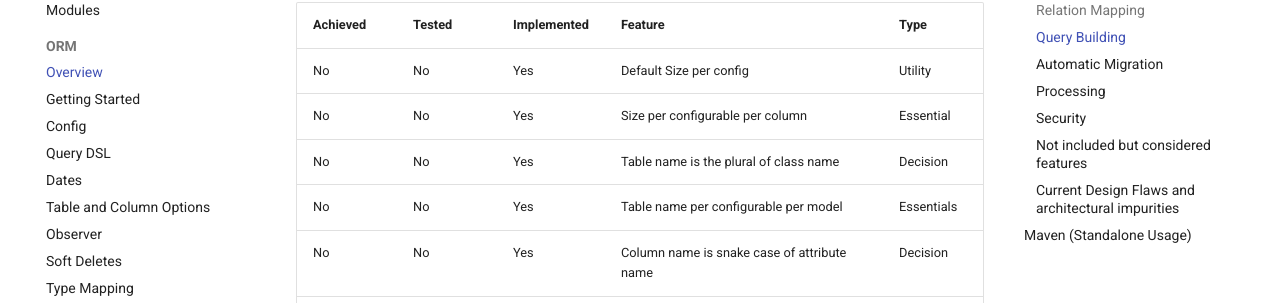
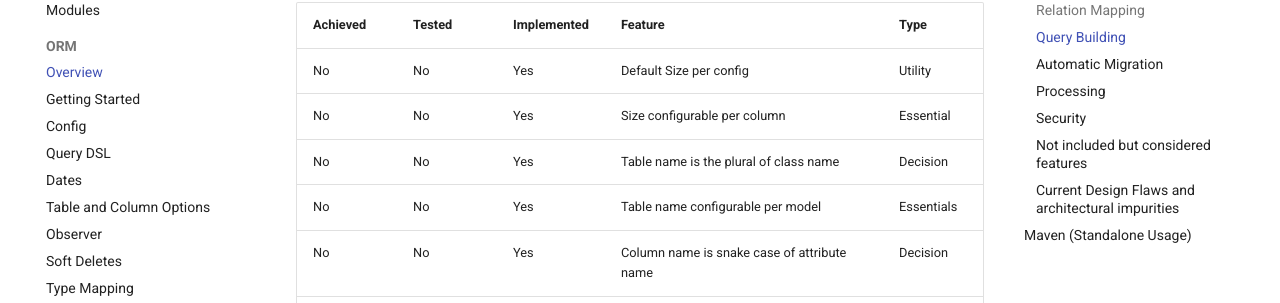
Before and after one commit to JavaWebStack/Docs, an MkDocs documentation site: the page built from docs/framework/orm/index.md, in a window 1280 px wide and 900 px high, scrolled down 1937 px. Shown: the part 152-455 px from the top of the window. Built offline with MkDocs 1.6.1 and Material for MkDocs 9.7.7, drawn with Linux system fonts in a browser that asks for light colours.

Commit message:
Fix weird sentence in ORM index

```diff
--- a/docs/framework/orm/index.md
+++ b/docs/framework/orm/index.md
@@ -49,9 +49,9 @@
 |Achieved|Tested|Implemented|Feature|Type|
 | - | - | - | - | - |
 | No | No | Yes | Default Size per config | Utility |
-| No | No | Yes | Size per configurable per column | Essential |
+| No | No | Yes | Size configurable per column | Essential |
 | No | No | Yes | Table name is the plural of class name | Decision |
-| No | No | Yes | Table name per configurable per model | Essentials |
+| No | No | Yes | Table name configurable per model | Essentials |
 | No | No | Yes | Column name is snake case of attribute name | Decision |
 | No | No | Yes | Column name convention is overwritable to other cases | Utility |
 | No | No | Yes | Column name is configurable per column | Essential |
```
